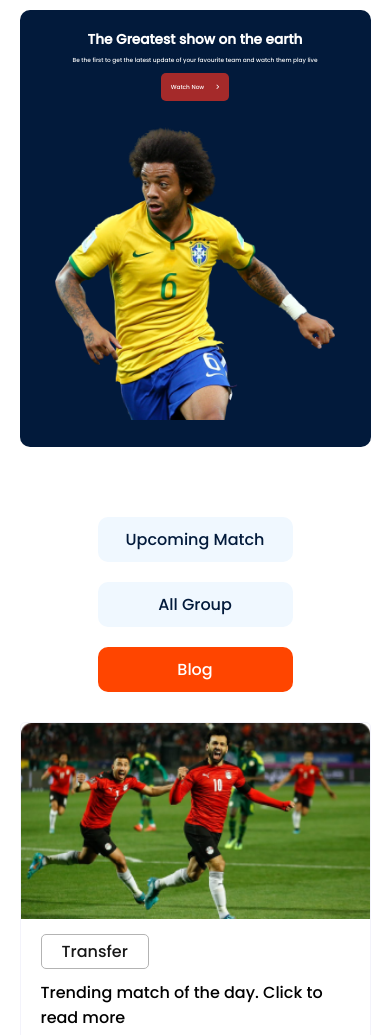
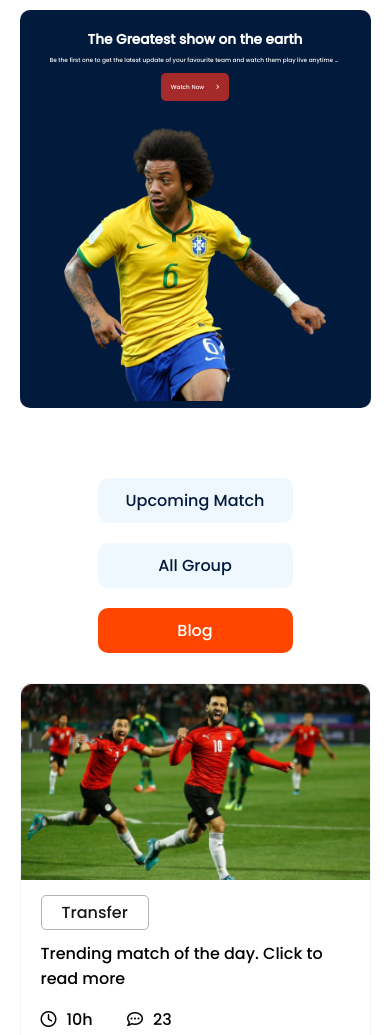
Before and after one commit to Springhawk27/world-cup-html-css, a plain HTML site: page index.html in a window 390 px wide. Shown: the top 1035 px of the page. Drawn offline with Linux system fonts and the light colour scheme; a web font is replaced by a local one.

Commit message:
minor changes

```diff
--- a/css/style.css
+++ b/css/style.css
@@ -48,6 +48,7 @@ body {
 
 .top-banner-description {
     font-size: 1.5vw;
+
 }
 
 .button-primary {
@@ -401,10 +402,17 @@ body {
         flex-direction: column;
         margin-top: 10px;
         border-radius: 10px;
-        padding: 20px;
+        padding: 20px 30px 0 30px;
         background-color: rgb(2, 26, 59);
         gap: 30px;
 
+    }
+
+    .top-banner-description {
+
+        white-space: nowrap;
+        overflow: hidden;
+        text-overflow: ellipsis;
     }
 
     .half-width {
--- a/index.html
+++ b/index.html
@@ -22,8 +22,9 @@
                 <div class="half-width ">
                     <h1 class="top-banner-title">The Greatest show on the earth</h1>
 
-                    <p class="top-banner-description">Be the first to get the latest update of your favourite team and
-                        watch them play live</p>
+                    <p class="top-banner-description">Be the first one to get the latest update of your favourite team
+                        and
+                        watch them play live anytime anywhere</p>
                     <a class="button-primary" href="https://www.espn.in/" target="_blank">Watch Now <i
                             class="fas fa-angle-right"></i>
                     </a>
```
